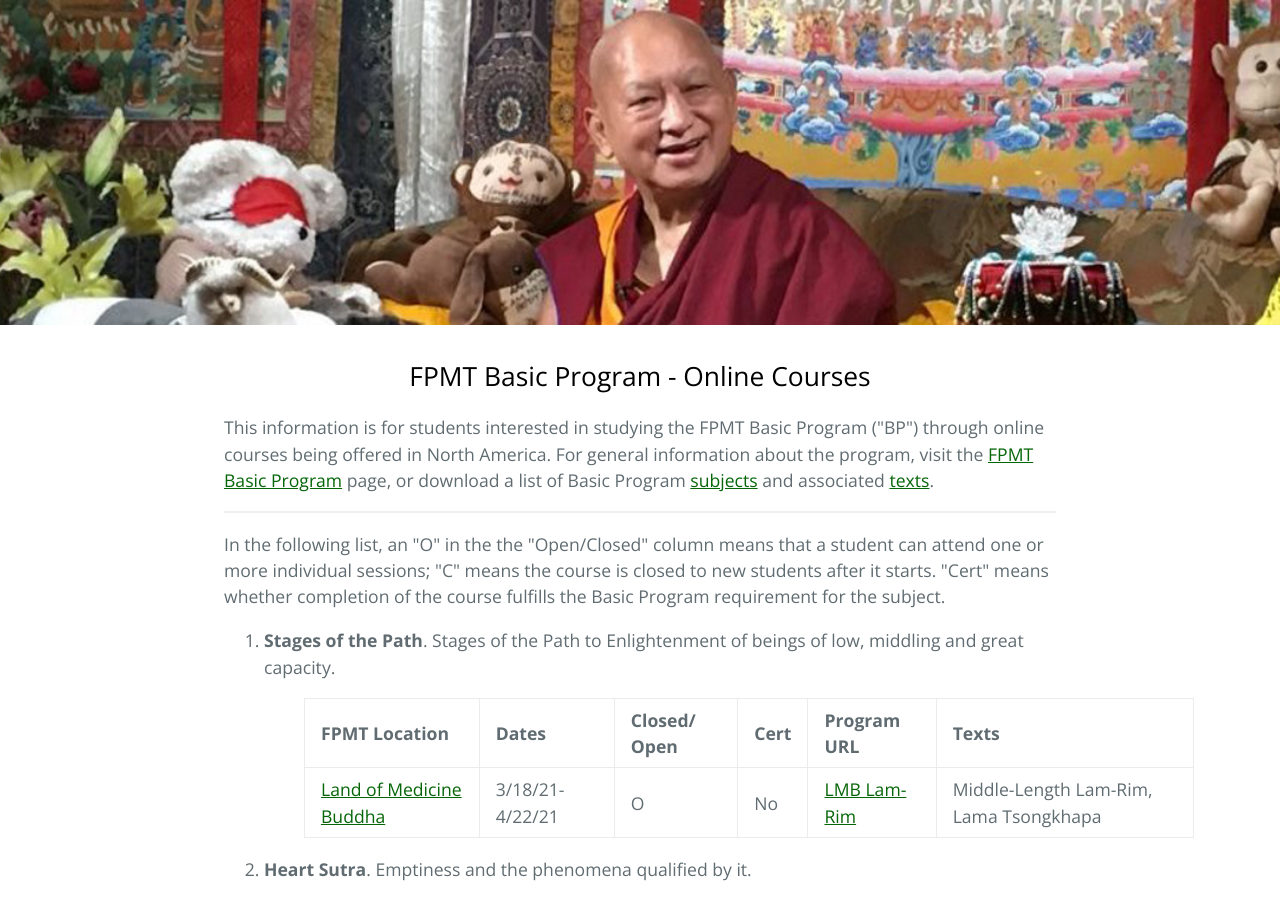
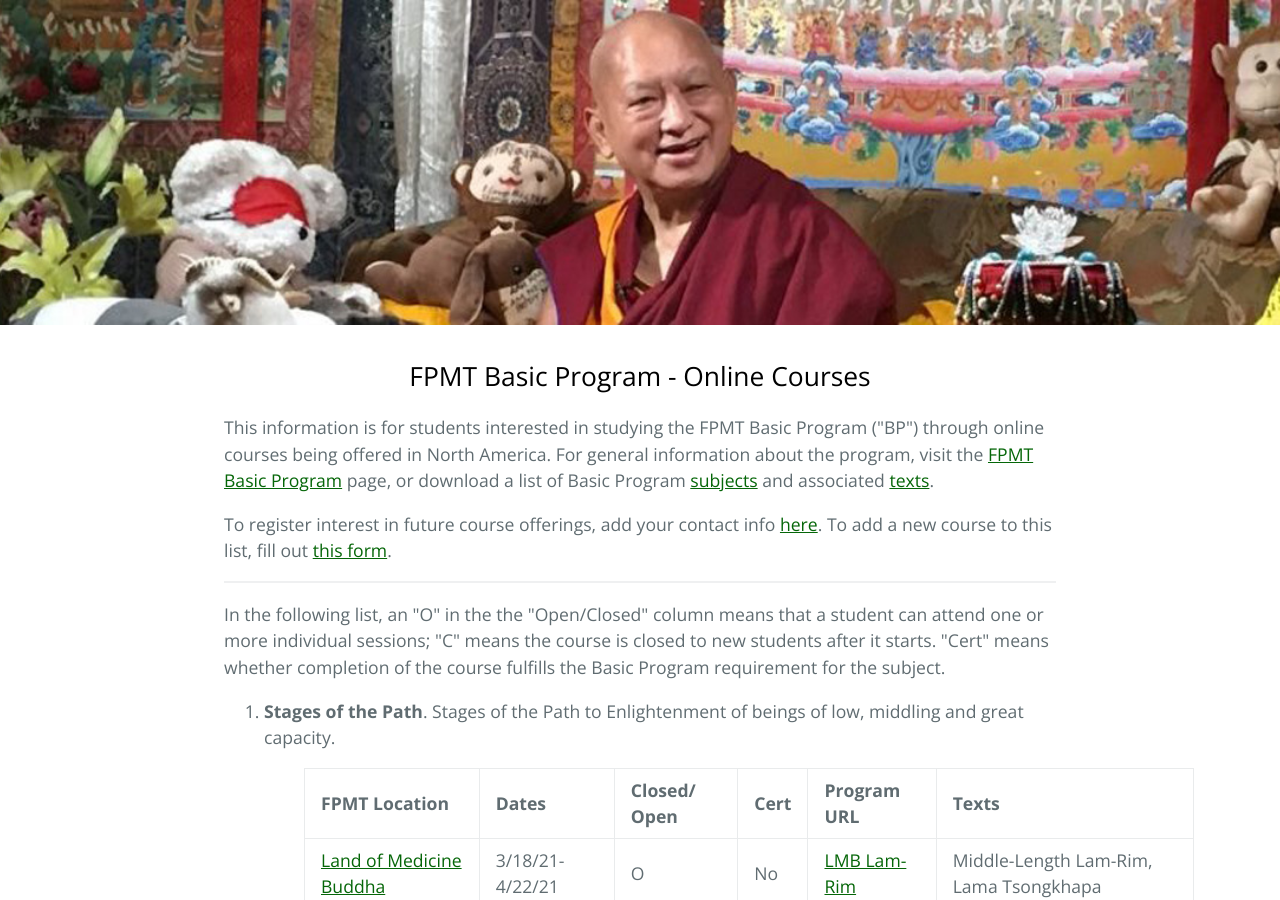
Before and after one commit to lgeorge/lgeorge.github.io, a Jekyll site: the page built from index.html, in a window 1280 px wide and 900 px high. Built offline with Jekyll 4.4.1, drawn with Linux system fonts in a browser that asks for light colours.

Commit message:
Update index.html

```diff
--- a/index.html
+++ b/index.html
@@ -9,7 +9,11 @@ layout: default
 
     <p>This information is for students interested in studying the FPMT Basic Program ("BP") through online courses being offered in North America.
     For general information about the program, visit the <a href="https://fpmt.org/education/programs/basic-program/#BP_subjects">FPMT Basic Program</a> page,
-    or download a list of Basic Program <a rel="noreferrer noopener" href="https://fpmt.org/wp-content/uploads/education/programs/basic-program/BP_SubjectDescriptions_2020.pdf" target="_blank">subjects</a> and associated <a rel="noreferrer noopener" href="https://fpmt.org/wp-content/uploads/education/programs/basic-program/BP_StandardTextsAndCommentaries_2020.pdf" target="_blank">texts</a>.</p>
+    or download a list of Basic Program <a rel="noreferrer noopener" href="https://fpmt.org/wp-content/uploads/education/programs/basic-program/BP_SubjectDescriptions_2020.pdf" target="_blank">subjects</a>
+      and associated <a rel="noreferrer noopener" href="https://fpmt.org/wp-content/uploads/education/programs/basic-program/BP_StandardTextsAndCommentaries_2020.pdf" target="_blank">texts</a>.</p>
+
+    <p>To register interest in future course offerings, add your contact info <a href="https://docs.google.com/forms/d/1NDCDupRBwX0jnXiT13fO4-UxXClhyFMdSYkNuEtX69c/prefill">here</a>.
+    To add a new course to this list, fill out <a href="https://docs.google.com/forms/d/138bPPYSJO62tASJtlejkja12F1UJZ1nLMGxZnNQCW5w/prefill">this form</a>.
 
     <hr class="wp-block-separator is-style-wide"/>
 
```
